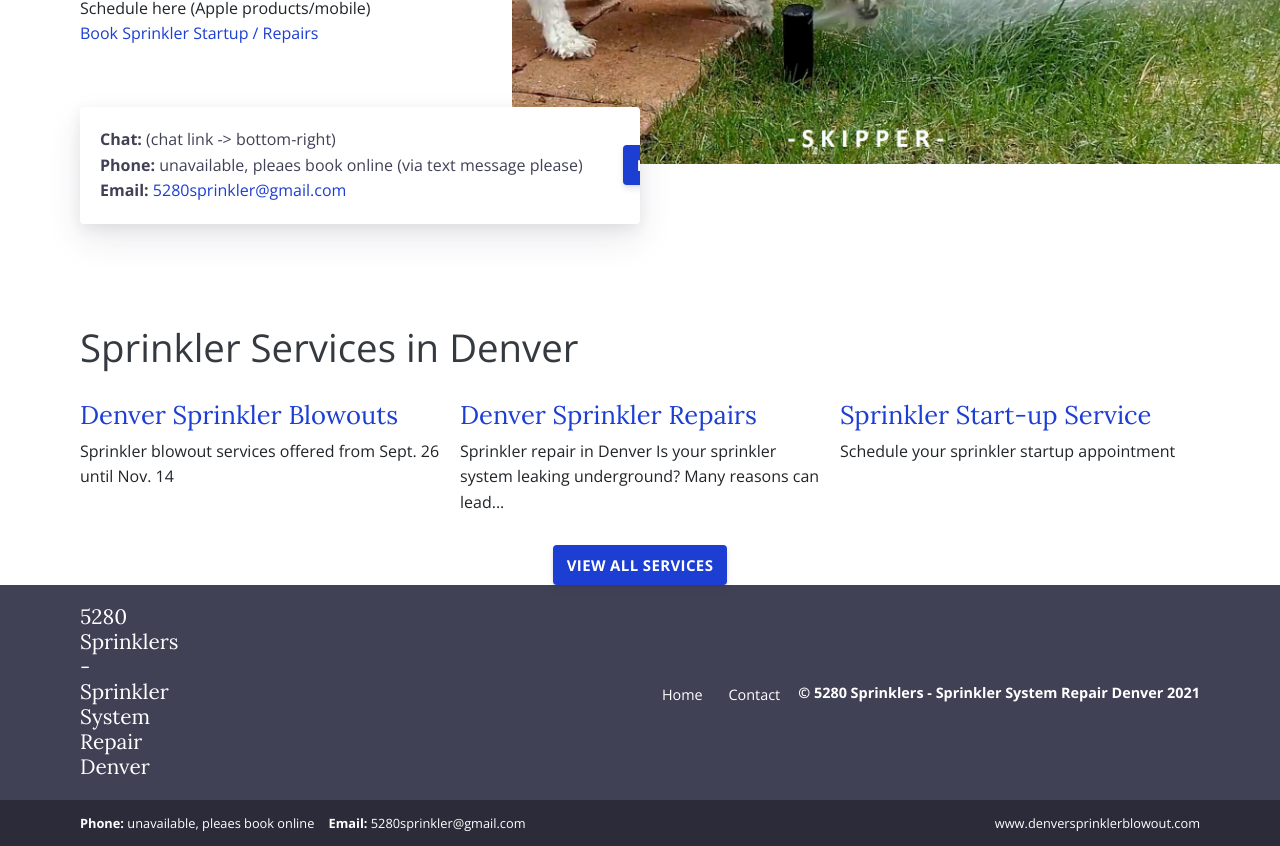
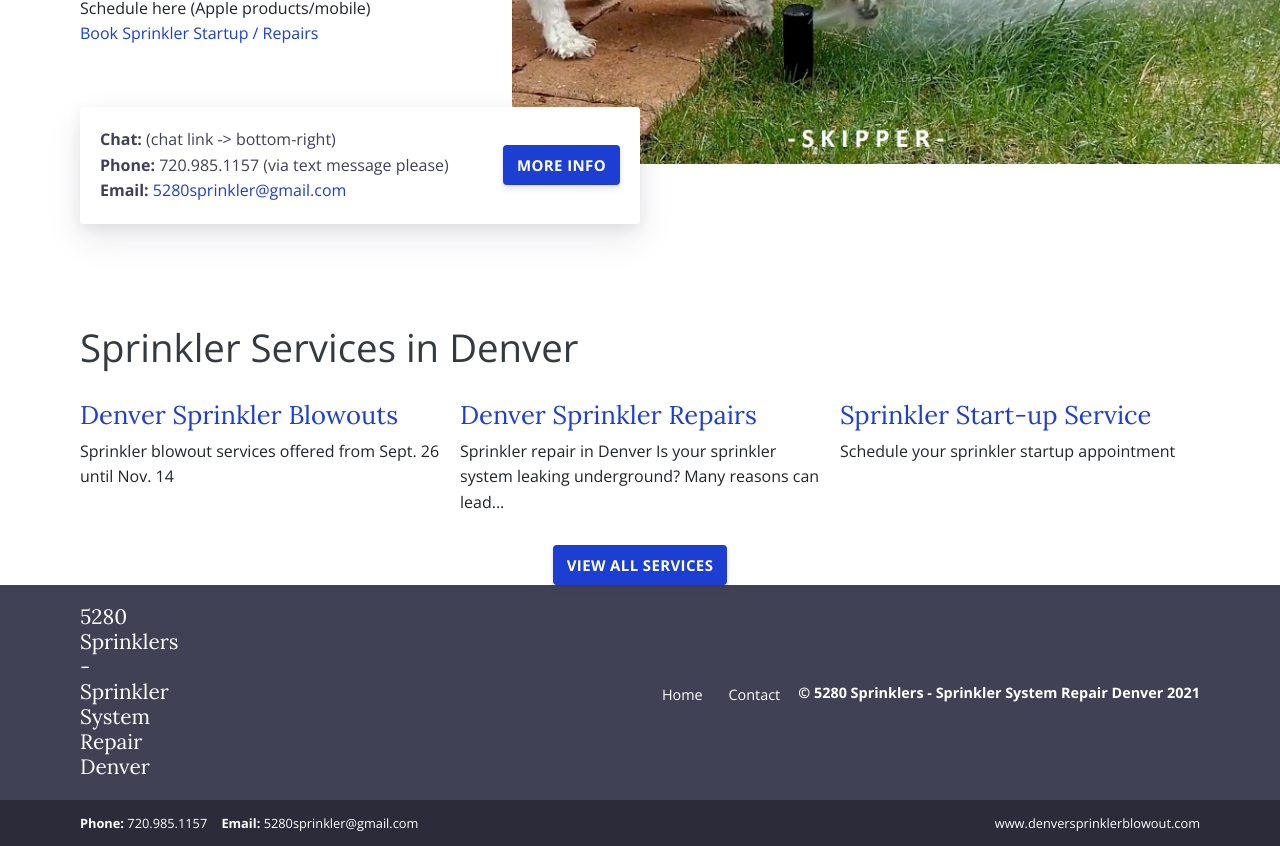
Before and after one commit to xhanuman/5280, a Jekyll site: the page built from index.md, in a window 1280 px wide, cut to the strip 334-1180 px from the top of the page. Built offline with Jekyll 4.4.1, drawn with Linux system fonts in a browser that asks for light colours.

Commit message:
Update contact.yml
added phone

```diff
--- a/_data/contact.yml
+++ b/_data/contact.yml
@@ -1,4 +1,4 @@
 email: '5280sprinkler@gmail.com'
-phone: 'unavailable, pleaes book online'
+phone: '720.985.1157'
 businessName: '5280 Sprinklers'
 address: 'P. O. Box 202653 Denver, CO 80220'
```
